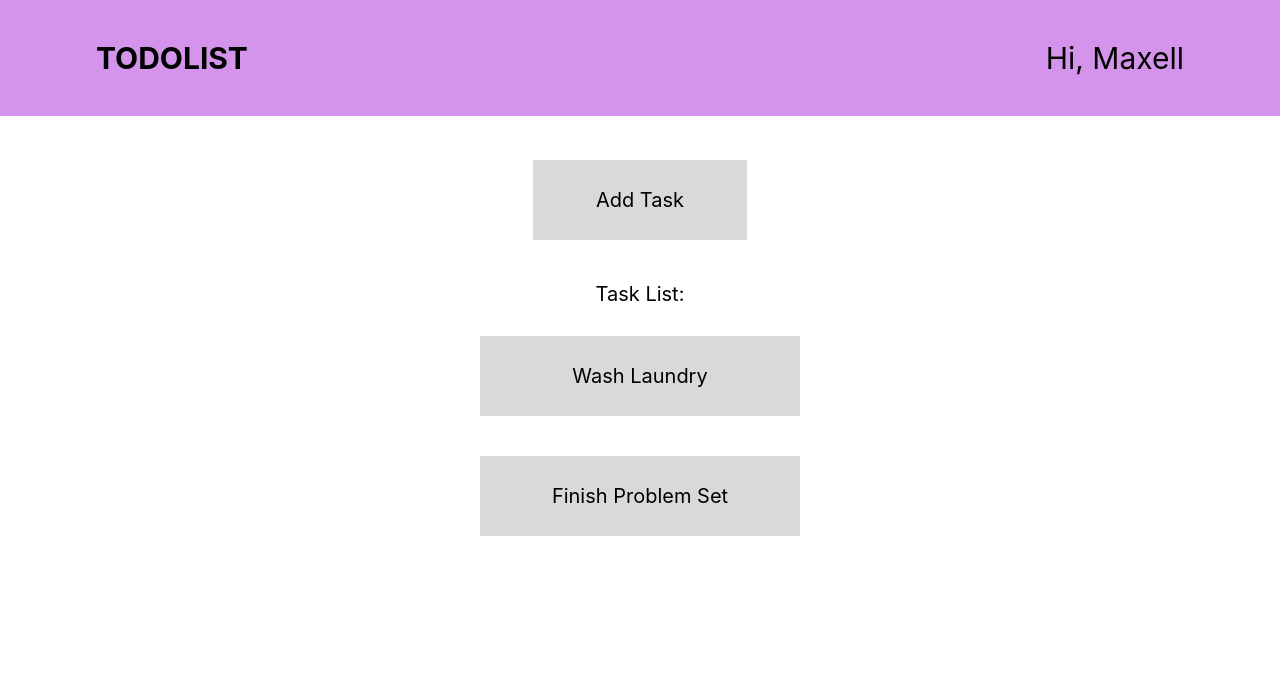
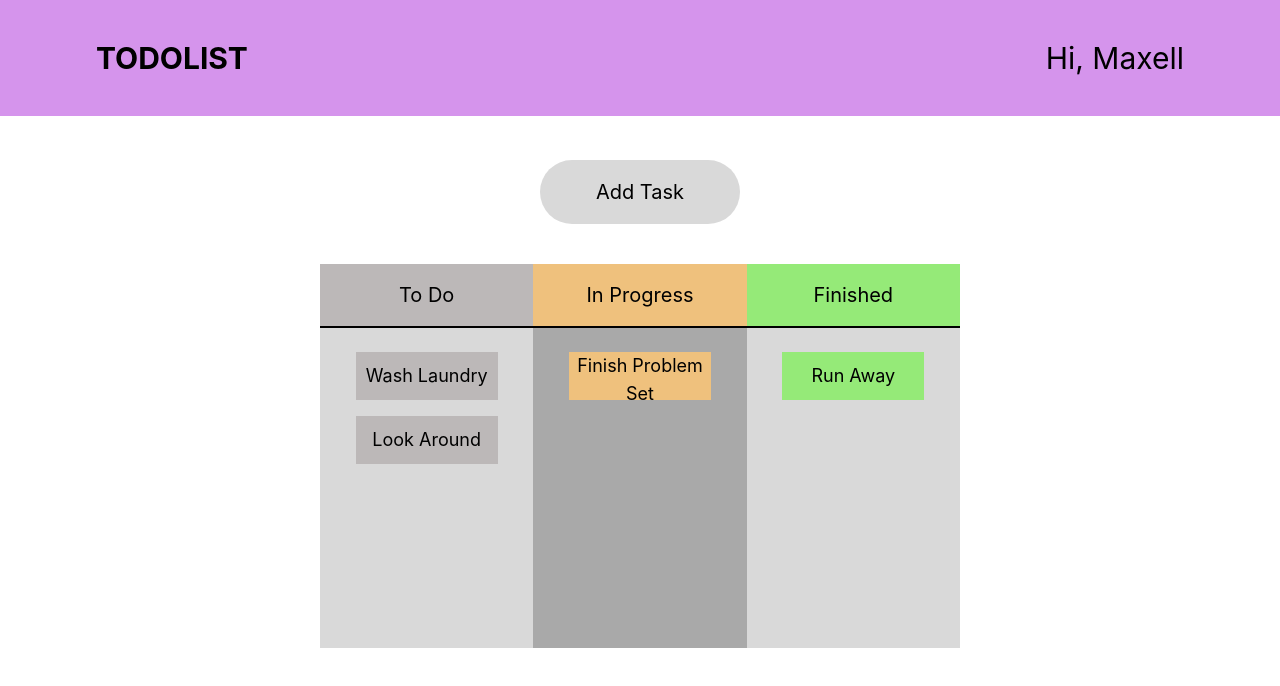
Before and after one commit to Loweso/todolist, a React (Create React App) app: page / in a window 1280 px wide. Shown: the top 686 px of the page. Built offline with nearby package versions, Linux system fonts and the light colour scheme.

Commit message:
[UI][Louise] Updated Task List UI

```diff
--- a/src/components/AddTaskModal.jsx
+++ b/src/components/AddTaskModal.jsx
@@ -19,7 +19,11 @@ const AddTaskModal = (props) => {
 
   const handleInputTaskNameAdd = (event) => {
     event.preventDefault();
-    onTaskAdd({ name: inputTaskName, detail: inputTaskDetails });
+    onTaskAdd({
+      name: inputTaskName,
+      detail: inputTaskDetails,
+      category: "To Do",
+    });
     setIsAddModalOpen(false);
   };
 
--- a/src/components/Body.jsx
+++ b/src/components/Body.jsx
@@ -1,16 +1,30 @@
 import React, { useState } from "react";
 import AddTaskModal from "./AddTaskModal";
 import TaskModal from "./TaskModal";
-import TaskList from "./TaskList";
+import UpdatedTaskList from "./UpdatedTaskList";
+//import TaskList from "./TaskList";
 
 const defaultTasks = [
   {
     name: "Wash Laundry",
     detail: "Wash the shirts like you wash away your tears.",
+    category: "To Do",
   },
   {
     name: "Finish Problem Set",
     detail: "Finish problem set like you finish your life.",
+    category: "In Progress",
+  },
+  {
+    name: "Run Away",
+    detail: "Run away, Simba. Run away and never return.",
+    category: "Finished",
+  },
+  {
+    name: "Look Around",
+    detail:
+      "Look around, look around at how lucky we are to be alive right now.",
+    category: "To Do",
   },
 ];
 
@@ -18,7 +32,11 @@ function Body() {
   const [isAddModalOpen, setIsAddModalOpen] = useState(false);
   const [isTaskModalOpen, setIsTaskModalOpen] = useState(false);
   const [tasks, setTasks] = useState(defaultTasks);
-  const [currentTask, setCurrentTask] = useState({ name: "", detail: "" });
+  const [currentTask, setCurrentTask] = useState({
+    name: "",
+    detail: "",
+    category: "",
+  });
 
   const toggleAddModal = () => {
     setIsAddModalOpen(!isAddModalOpen);
@@ -36,15 +54,19 @@ function Body() {
   };
 
   return (
-    <div className="grid h-full justify-items-center py-20 relative mt-20">
+    <div className="grid h-full justify-items-center pt-20 relative mt-20">
       <button
-        className="text-xl h-20 w-1/6 mb-10 bg-tasklistgrey hover:bg-tlhovergrey"
+        className="text-xl h-16 w-[200px] mb-10 rounded-full bg-tasklistgrey hover:bg-tlhovergrey"
         onClick={toggleAddModal}
       >
         Add Task
       </button>
 
+      <UpdatedTaskList tasks={tasks} handleTaskClick={handleTaskClick} />
+
+      {/*
       <TaskList tasks={tasks} handleTaskClick={handleTaskClick} />
+      */}
 
       {isAddModalOpen && (
         <AddTaskModal
--- a/src/components/Navbar.jsx
+++ b/src/components/Navbar.jsx
@@ -2,7 +2,7 @@ import React from "react";
 
 export default function Navbar() {
   return (
-    <div className="bg-navbarcolor fixed flex w-full justify-between items-center z-10">
+    <div className="bg-navbarcolor fixed flex h-25 w-full justify-between items-center z-10">
       <p className="flex text-3xl ml-24">
         <b>TODOLIST</b>
       </p>
--- /dev/null
+++ b/src/components/UpdatedTaskList.jsx
@@ -0,0 +1,67 @@
+import React from "react";
+
+const UpdatedTaskList = (props) => {
+  const { tasks } = props;
+  const { handleTaskClick } = props;
+
+  return (
+    <div className="h-96 w-1/2 bg-black flex">
+      <div className="h-full w-1/3 bg-tasklistgrey grid relative">
+        <div className="absolute flex h-1/6 w-full bg-todotask border-b-2 border-black text-xl justify-center items-center">
+          To Do
+        </div>
+        <div className="absolute flex flex-col h-3/4 w-full mt-20 items-center">
+          {tasks
+            .filter((task) => task.category === "To Do")
+            .map((task) => (
+              <button
+                key={task.name}
+                className="text-lg h-12 w-2/3 my-2 bg-todotask hover:bg-tlhovergrey"
+                onClick={() => handleTaskClick(task)}
+              >
+                {task.name}
+              </button>
+            ))}
+        </div>
+      </div>
+      <div className="h-full w-1/3 bg-tlhovergrey grid relative">
+        <div className="absolute flex h-1/6 w-full bg-inprogresstask border-b-2 border-black text-xl justify-center items-center">
+          In Progress
+        </div>
+        <div className="absolute flex flex-col h-3/4 w-full mt-20 items-center">
+          {tasks
+            .filter((task) => task.category === "In Progress")
+            .map((task) => (
+              <button
+                key={task.name}
+                className="text-lg h-12 w-2/3 my-2 bg-inprogresstask hover:bg-inprogresshover"
+                onClick={() => handleTaskClick(task)}
+              >
+                {task.name}
+              </button>
+            ))}
+        </div>
+      </div>
+      <div className="h-full w-1/3 bg-tasklistgrey grid relative">
+        <div className="absolute flex h-1/6 w-full bg-finishedtask border-b-2 border-black text-xl justify-center items-center">
+          Finished
+        </div>
+        <div className="absolute flex flex-col h-3/4 w-full mt-20 items-center">
+          {tasks
+            .filter((task) => task.category === "Finished")
+            .map((task) => (
+              <button
+                key={task.name}
+                className="text-lg h-12 w-2/3 my-2 bg-finishedtask hover:bg-finishedhover"
+                onClick={() => handleTaskClick(task)}
+              >
+                {task.name}
+              </button>
+            ))}
+        </div>
+      </div>
+    </div>
+  );
+};
+
+export default UpdatedTaskList;
--- a/tailwind.config.js
+++ b/tailwind.config.js
@@ -7,6 +7,11 @@ module.exports = {
         tasklistgrey: "#d9d9d9",
         tlhovergrey: "#A9A9A9",
         navbarcolor: "#d594ec",
+        todotask: "#BCB8B8",
+        inprogresstask: "#EFC17D",
+        inprogresshover: "#C29D65",
+        finishedtask: "#95EA78",
+        finishedhover: "#82CD69",
       },
     },
   },
```
